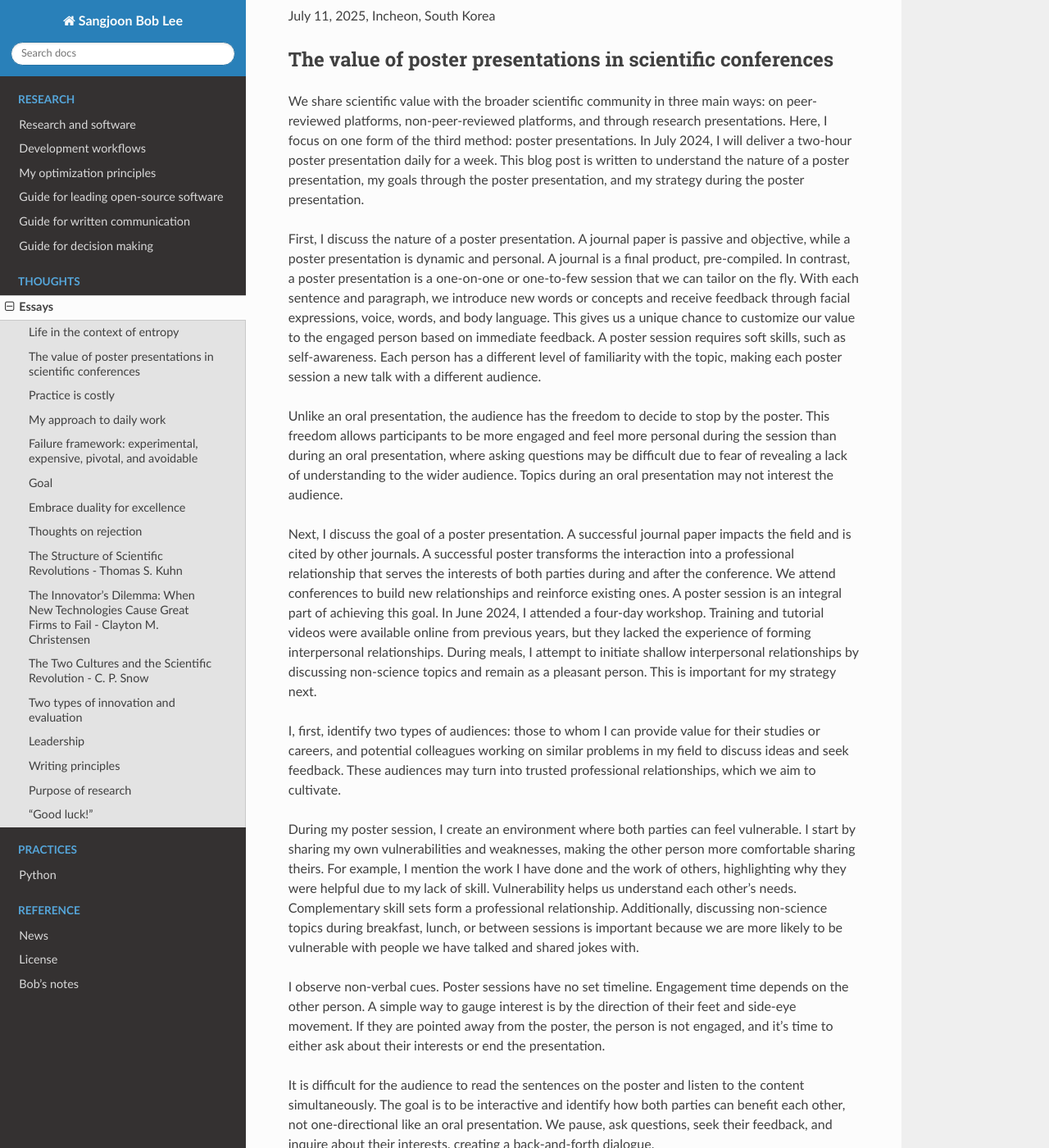
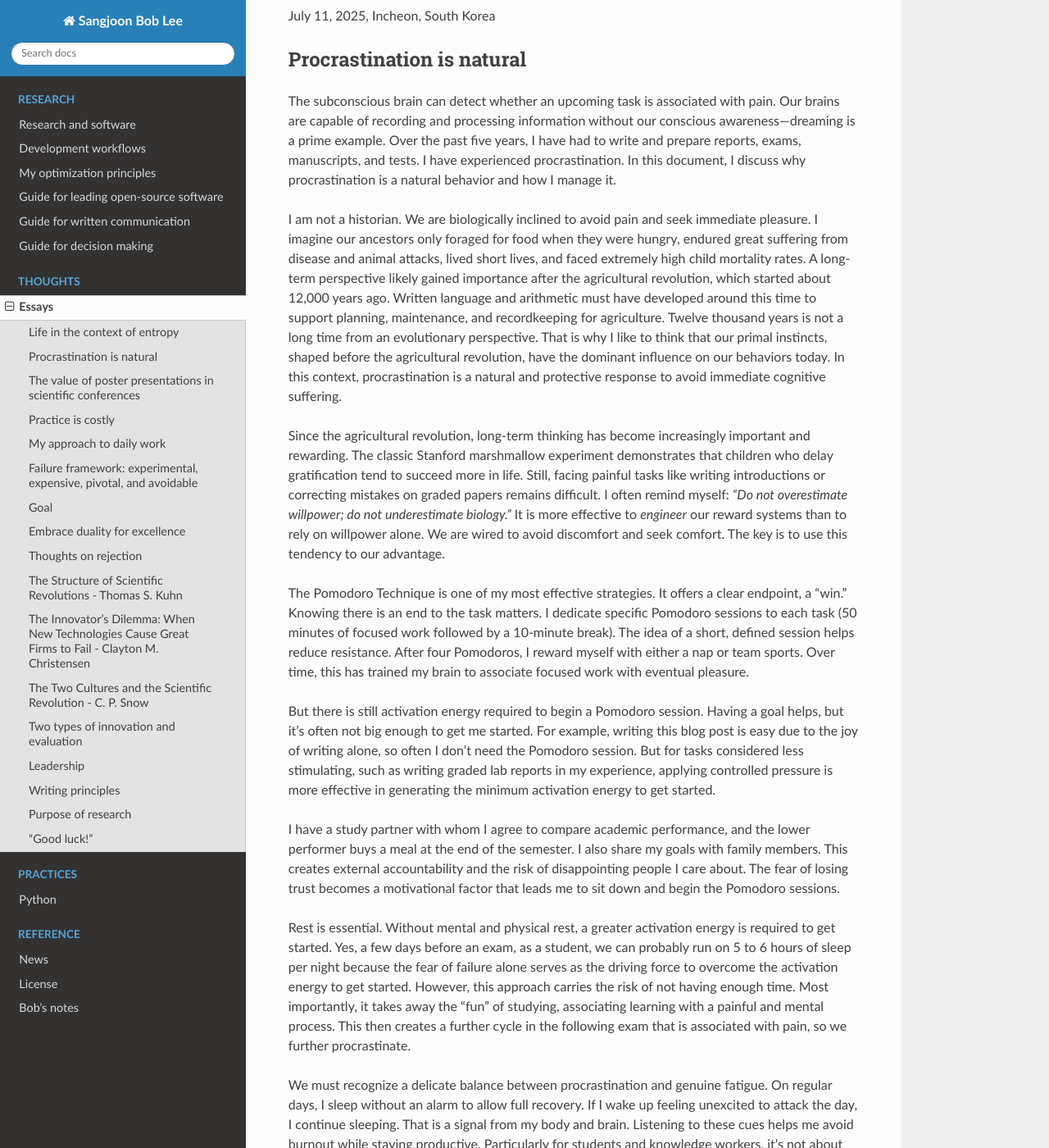
Before and after one commit to bobleesj/bobleesj.github.io, a Sphinx documentation site: the page built from docs/source/essays.rst, in a window 1280 px wide and 1400 px high, scrolled down 1072 px. Shown: the whole window at 82% size. Built offline with Sphinx 7.4.7 and the Read the Docs theme 3.1.0, drawn with Linux system fonts in a browser that asks for light colours; some of the changed text lies outside the part shown.

Commit message:
add procrastination topic

```diff
--- a/docs/source/essays.rst
+++ b/docs/source/essays.rst
@@ -8,7 +8,7 @@ Life in the context of entropy
 
 Entropy is expressed as the degree of possible rearrangements for components within a system. Being integrated as a whole reduces the number of possible arrangements.
 
-Humans, as living organisms, momentarily resist and defy the course of nature. We consume and digest highly complex energy sources such as proteins and carbohydrates and attempt to maintain functional unity. The idea of consuming low-entropy food, or "negentropy," was discussed by Schrödinger in his 1944 book *What is Life?*
+Humans, as living organisms, momentarily resist and defy the course of nature. We consume and digest highly complex and chemically ordered energy sources such as proteins and carbohydrates and attempt to maintain functional unity. The idea of consuming low-entropy food, or "negentropy," was discussed by Schrödinger in his 1944 book *What is Life?*
 
 A living organism is characterized by the ability to maintain homeostasis—the fight against disintegration. Our immune system, blood flow, and digestive system circulate and prevent the accumulation of the bad. Yet, we will eventually decompose, following the call of entropy, resulting in a greater number of arrangements of scattered atoms and molecules.
 
@@ -23,6 +23,29 @@ Another attempt is the use of "mimesis," the replication of ideas and thoughts t
 There is no right way to live as a human being. But we can attempt to live fully by guiding our activities toward a low-entropy state. We must appreciate it and use it while we can. We only have about 1,000 months or so. Then, we are gone.
 
 July 11, 2025, Incheon, South Korea
+
+Procrastination is natural
+--------------------------
+
+The subconscious brain can detect whether an upcoming task is associated with pain. Our brains are capable of recording and processing information without our conscious awareness—dreaming is a prime example. Over the past five years, I have had to write and prepare reports, exams, manuscripts, and tests. I have experienced procrastination. In this document, I discuss why procrastination is a natural behavior and how I manage it.
+
+I am not a historian. We are biologically inclined to avoid pain and seek immediate pleasure. I imagine our ancestors only foraged for food when they were hungry, endured great suffering from disease and animal attacks, lived short lives, and faced extremely high child mortality rates. A long-term perspective likely gained importance after the agricultural revolution, which started about 12,000 years ago. Written language and arithmetic must have developed around this time to support planning, maintenance, and recordkeeping for agriculture. Twelve thousand years is not a long time from an evolutionary perspective. That is why I like to think that our primal instincts, shaped before the agricultural revolution, have the dominant influence on our behaviors today. In this context, procrastination is a natural and protective response to avoid immediate cognitive suffering.
+
+Since the agricultural revolution, long-term thinking has become increasingly important and rewarding. The classic Stanford marshmallow experiment demonstrates that children who delay gratification tend to succeed more in life. Still, facing painful tasks like writing introductions or correcting mistakes on graded papers remains difficult. I often remind myself: *"Do not overestimate willpower; do not underestimate biology."* It is more effective to *engineer* our reward systems than to rely on willpower alone. We are wired to avoid discomfort and seek comfort. The key is to use this tendency to our advantage.
+
+The Pomodoro Technique is one of my most effective strategies. It offers a clear endpoint, a "win." Knowing there is an end to the task matters. I dedicate specific Pomodoro sessions to each task (50 minutes of focused work followed by a 10-minute break). The idea of a short, defined session helps reduce resistance. After four Pomodoros, I reward myself with either a nap or team sports. Over time, this has trained my brain to associate focused work with eventual pleasure.
+
+But there is still activation energy required to begin a Pomodoro session. Having a goal helps, but it's often not big enough to get me started. For example, writing this blog post is easy due to the joy of writing alone, so often I don't need the Pomodoro session. But for tasks considered less stimulating, such as writing graded lab reports in my experience, applying controlled pressure is more effective in generating the minimum activation energy to get started.
+
+I have a study partner with whom I agree to compare academic performance, and the lower performer buys a meal at the end of the semester. I also share my goals with family members. This creates external accountability and the risk of disappointing people I care about. The fear of losing trust becomes a motivational factor that leads me to sit down and begin the Pomodoro sessions.
+
+Rest is essential. Without mental and physical rest, a greater activation energy is required to get started. Yes, a few days before an exam, as a student, we can probably run on 5 to 6 hours of sleep per night because the fear of failure alone serves as the driving force to overcome the activation energy to get started. However, this approach carries the risk of not having enough time. Most importantly, it takes away the "fun" of studying, associating learning with a painful and mental process. This then creates a further cycle in the following exam that is associated with pain, so we further procrastinate.
+
+We must recognize a delicate balance between procrastination and genuine fatigue. On regular days, I sleep without an alarm to allow full recovery. If I wake up feeling unexcited to attack the day, I continue sleeping. That is a signal from my body and brain. Listening to these cues helps me avoid burnout while staying productive. Particularly for students and knowledge workers, it's not about the number of hours awake. It's the product of Method, Intensity, and Time (MIT). I will write more about this topic later.
+
+Procrastination is not simply a flaw. It is a natural response rooted to protect us. By understanding this and working with—not against—our instincts, we can create systems that reward progress and reduce resistance. Engineer the body through reward and pain, rather than relying solely on willpower.
+
+August 2024, 160 Claremont Ave, New York
 
 The value of poster presentations in scientific conferences
 -----------------------------------------------------------
@@ -73,7 +96,7 @@ During my poster session, I create an environment where both parties can feel
 vulnerable. I start by sharing my own vulnerabilities and weaknesses, making the
 other person more comfortable sharing theirs. For example, I mention the work I
 have done and the work of others, highlighting why they were helpful due to my
-lack of skill. Vulnerability helps us understand each other’s needs.
+lack of skill. Vulnerability helps us understand each other's needs.
 Complementary skill sets form a professional relationship. Additionally,
 discussing non-science topics during breakfast, lunch, or between sessions is
 important because we are more likely to be vulnerable with people we have talked
@@ -104,11 +127,11 @@ the two types of audiences mentioned, I would invite them to stay connected and
 exchange contact information, have lunch or dinner afterward to build trust.
 
 To reiterate, we attend in-person events to cultivate professional relationships
-that benefit each other’s careers. A poster is a session that allows one to
+that benefit each other's careers. A poster is a session that allows one to
 identify a group of audiences that may turn into a professional network. During
-a poster, we remain open, interactive, and vulnerable to identify each other’s
+a poster, we remain open, interactive, and vulnerable to identify each other's
 needs and find complementary skills. If both agree, we collaborate to advance
-each other’s careers.
+each other's careers.
 
 Practice is costly
 ------------------
@@ -312,7 +335,7 @@ I record what I need to accomplish today, this week, this month, this quarter,
 this semester, and this year. I have daily to-dos. I do not always check off all
 the list items. I focus on what I have accomplished. As my brain is explorative
 with ideas and action steps, there are always more than I can complete in a day.
-If there aren’t enough, I ask for more.
+If there aren't enough, I ask for more.
 
 For my daily hours, I utilize a 50-minute focus, 10-minute rest technique,
 averaging 10 to 12 hours a day at home with no distractions. I play basketball
@@ -371,7 +394,6 @@ individual practices in the morning, but that is where their legacy begins.
 June 2, 2024, 160 Claremont Ave, New York
 
 
-
 Thoughts on rejection
 ---------------------
 
@@ -383,7 +405,7 @@ paper was rejected by a journal, and my request for collaboration was declined.
 As I further advance my career in academia, I expect these intervals to
 decrease.
 
-I do not use the phrase "don’t take it personally." There is nothing more
+I do not use the phrase "don't take it personally." There is nothing more
 personal than spending one's invaluable and finite resource called time.
 
 Nonetheless, rejection is inevitable. We compete for finite resources provided
@@ -536,13 +558,13 @@ Fall 2021, EID 367, The Cooper Union
 
 .. _innovators-dilemma:
 
-The Innovator’s Dilemma: When New Technologies Cause Great Firms to Fail - Clayton M. Christensen
+The Innovator's Dilemma: When New Technologies Cause Great Firms to Fail - Clayton M. Christensen
 --------------------------------------------------------------------------------------------------
 
 Despite seemingly sound managerial practices, such as listening to existing
 customers and continued investment in technology, great companies are often
 displaced as market leaders. According to Clayton M. Christensen, in The
-Innovator’s Dilemma: When New Technologies Cause Great Firms to Fail, it is
+Innovator's Dilemma: When New Technologies Cause Great Firms to Fail, it is
 precisely due to these widely accepted practices of good management that leading
 firms are confronted with great profit loss and eventual bankruptcy. The fall of
 these incumbents begs the question, “Why do great companies fail?” In his book,
@@ -564,7 +586,7 @@ study, Christensen cites the architectural innovations of the 8-inch hard disk
 drive as disruptive technology, which introduced a new performance measure of
 small size demanded by desktop and mini-computer manufacturers such as
 Hewlett-Packard. Disruptive technology initially fails to meet the performance
-requirement of the incumbent companies’ customers and must find a new or niche
+requirement of the incumbent companies' customers and must find a new or niche
 market that values the newly introduced performance measure for survival. The
 8-inch drive with the storage capacity of 40 MB initially failed to meet the
 storage capacity demand of the mainframe manufacturers. Christensen's failure
@@ -573,7 +595,7 @@ technology eventually causes the failure of established companies. The failure
 framework consists of three principle components, technology maturation,
 performance oversupply, and resource dependence.
 
-Technology maturation, the first component in Christensen’s failure framework,
+Technology maturation, the first component in Christensen's failure framework,
 introduces a challenge for sustaining technology to maintain the rate of
 improvement in performance. Technology maturation occurs at the end of the
 Technology S-Curve. The Technology S-Curve is a graphical representation which
@@ -596,7 +618,7 @@ megabyte improvement, 13 percent higher than 1.42 USD of the 8-inch hard drive.
 The second component of the failure framework, performance oversupply, occurs as
 the rate of performance improvement exceeds the performance requirement. In
 continuing the disk drive case study, Christensen presents the storage capacity
-of 5.25-inch drives, which exceeded 300 percent of the desktop manufacturers’
+of 5.25-inch drives, which exceeded 300 percent of the desktop manufacturers'
 performance demand. Meanwhile, the 3.5-inch drives, which initially
 underperformed, ultimately satisfied the storage demand of the desktop
 manufacturers by maintaining the rate of storage improvement. Consequently, by
@@ -634,11 +656,11 @@ market grew to 700 million USD as new customers such as portable laptops
 manufacturers emerged, and simultaneously desktop manufacturers further migrated
 to the 3.5-inch disk drive during performance oversupply of the 5-inch drive.
 While Seagate eventually attempted to allocate resources for the 3.5-inch drive
-in 1988, Christensen cites that by 1991 none of Seagate’s 3.5-inch products had
+in 1988, Christensen cites that by 1991 none of Seagate's 3.5-inch products had
 been sold to portable/laptop/notebook computers. In 1997, Seagate reported a 550
 million net loss in sales.
 
-Why do great companies fail? Christensen’s failure framework illustrates the
+Why do great companies fail? Christensen's failure framework illustrates the
 process of how disruptive technology drives sustaining technology developed by
 incumbent firms in the mainstream market to fail. Sustaining technology
 incrementally improves upon the performance measure demanded by the existing
@@ -657,11 +679,11 @@ Fall 2021, EID 367, The Cooper Union
 The Two Cultures and the Scientific Revolution - C. P. Snow
 -----------------------------------------------------------
 
-Steve Jobs, co-founder of Apple Inc., stated, “It’s in Apple’s DNA that technology alone is not enough — it’s technology married with liberal arts, married with the humanities, that yields us the results that make our heart sing.” By recognizing the power of this union between the humanities and the sciences, Steve Jobs created numerous tools that improved the accessibility and user experience of personal computing devices, catapulting Apple Inc. into one of the most innovative companies in the world.
+Steve Jobs, co-founder of Apple Inc., stated, “It's in Apple's DNA that technology alone is not enough — it's technology married with liberal arts, married with the humanities, that yields us the results that make our heart sing.” By recognizing the power of this union between the humanities and the sciences, Steve Jobs created numerous tools that improved the accessibility and user experience of personal computing devices, catapulting Apple Inc. into one of the most innovative companies in the world.
 
 In his lecture at Cambridge University in 1957, later titled The *Two Cultures and the Scientific Revolution*, C. P. Snow, a British physicist and novelist, warned the British parliament of the widening separation between the two disciplinaries, the humanities and the sciences. Snow asserted that “the intellectual life of the whole of Western society is increasingly being split into two polar groups.” Political leaders who predominantly studied the humanities within the traditional British educational system were ill-equipped to lead the nation in the age of the scientific revolution. Snow argued that the elites often rejected the innovation of scientists, stating that while scientists had the “future in their bones,” the “traditional culture” or the elites responded “by wishing the future did not exist.” Having recognized the threat of this divide to national competition a decade after World War II, Snow demanded for a unification of the two disciplinaries with the final remark, “closing the gap between our cultures is a necessity in the most abstract intellectual sense, as well as in the most practical.”
 
-Steve Jobs’ success in applying his knowledge of calligraphy from the humanities to the development of personal computing devices illustrates the intrinsic role of interdisciplinary diversity in innovation. When the first Macintosh computer was released in 1984, for the first time in the history of machinery, Jobs provided users with a wide assortment of digital fonts and typeface designs such as Helvetica and Times New Roman. The ability to customize the font along with a human-centric user-interface improved the accessibility of personal computing devices. During Job’s commencement speech at Stanford University in 2015, he recalled his calligraphy experience at Reed College in the 1970’s as “…beautiful, historical, artistically subtle in a way that science cannot capture.” He further stated that, had he not studied calligraphy in his 20’s, “personal computers might not have the wonderful typography they do today.” His collective insight into the humanities and software technology changed how humans interacted with machines and demonstrated the significance of interdisciplinary diversity in technological innovation.
+Steve Jobs' success in applying his knowledge of calligraphy from the humanities to the development of personal computing devices illustrates the intrinsic role of interdisciplinary diversity in innovation. When the first Macintosh computer was released in 1984, for the first time in the history of machinery, Jobs provided users with a wide assortment of digital fonts and typeface designs such as Helvetica and Times New Roman. The ability to customize the font along with a human-centric user-interface improved the accessibility of personal computing devices. During Job's commencement speech at Stanford University in 2015, he recalled his calligraphy experience at Reed College in the 1970's as “…beautiful, historical, artistically subtle in a way that science cannot capture.” He further stated that, had he not studied calligraphy in his 20's, “personal computers might not have the wonderful typography they do today.” His collective insight into the humanities and software technology changed how humans interacted with machines and demonstrated the significance of interdisciplinary diversity in technological innovation.
 
 Steve Jobs, one of the most innovative entrepreneurs of the 21st century, by combining the knowledge of the humanities and the sciences, improved the accessibility of personal computing devices for users. Conversely, this innovation by Steve Jobs also precipitated the bankruptcies of numerous companies that failed to recognize the threat of interdisciplinary divide as previously warned by C.P. Snow. Therefore, technological leaders and entrepreneurs of today must recognize and embrace interdisciplinarity as an indispensable element of innovation.
 
@@ -689,7 +711,7 @@ to employ the tool for phase transitions and kinetics.
 With the two types of innovation discussed, we strive to measure performance
 with both objective and subjective measures. For the second type, this is
 difficult. Jensen Huang from Nvidia said, “I find KPIs hard to understand.”
-“What’s a good KPI?” “Gross margins, that’s not a KPI. That’s a result.” Nvidia
+“What's a good KPI?” “Gross margins, that's not a KPI. That's a result.” Nvidia
 is known for investing in new fields such as computational drug discovery and
 materials science, beyond its origins as a computer-graphics chip design firm.
 
--- a/docs/source/news.rst
+++ b/docs/source/news.rst
@@ -50,10 +50,10 @@ I developed Python software for coordination envionrment chracterization of RE23
 Featured news
 -------------
 
-#. Professor Topper and Sangjoon Lee ChE’23 Share New Computational Methods for Atmospheric Nanoparticles Research (https://cooper.edu/engineering/news/professor-topper-and-sangjoon-lee-che23-share-new-computational-methods)
+#. Professor Topper and Sangjoon Lee ChE'23 Share New Computational Methods for Atmospheric Nanoparticles Research (https://cooper.edu/engineering/news/professor-topper-and-sangjoon-lee-che23-share-new-computational-methods)
 
 #. Introducing Our 2022 STEM Teaching Fellows (https://cooper.edu/engineering/news/introducing-our-2022-stem-teaching-fellows)
 
-#. Cooper Union’s First Undergraduate Research Symposium (https://cooper.edu/engineering/news/cooper-unions-first-undergraduate-research-symposium)
+#. Cooper Union's First Undergraduate Research Symposium (https://cooper.edu/engineering/news/cooper-unions-first-undergraduate-research-symposium)
 
 #. Cooper Undergraduate Research Club Hosts Spring Research Seminar and What's Next for Their Club Founders (https://cooper.edu/engineering/news/cooper-undergraduate-research-club-hosts-spring-research-seminar-and-whats-next)
--- a/docs/source/open-source-leadership.rst
+++ b/docs/source/open-source-leadership.rst
@@ -8,7 +8,7 @@ About 10 years ago, I started using GitHub to distribute tutorial source code fo
 Core principles
 ---------------
 
-1. The path of **least resistance (pain) guides human behavior**. It is the leader’s responsibility to provide this path for contributors in every aspect of the project, from installation and tutorials to documentation and development guides.
+1. The path of **least resistance (pain) guides human behavior**. It is the leader's responsibility to provide this path for contributors in every aspect of the project, from installation and tutorials to documentation and development guides.
 2. **Joy is the driving force.** Volunteer-based contributors seek joy and meaning in exchange for their time. The leader must recognize that time and effort are valuable and treat them with respect.
 3. **No contributor wants to sabotage the project**. Contributors join the community with good intentions but may have different experiences and skills. The leader must ensure that even those with the least experience can contribute and attain joy from the process.
 4. **How we work is often more important than what we work on**. What we work on is temporary, but how we work forms the *culture*. There are multiple routes to achieve the same goal. The leader must ensure the process is enjoyable and rewarding. Without joy, the reason to contribute diminishes, and the project may lose valuable contributors.
```
Also changed, not shown: _posts/2024-11-23-diffraction.md (+4 -4 lines), docs/source/notebooks/DFT.ipynb.
